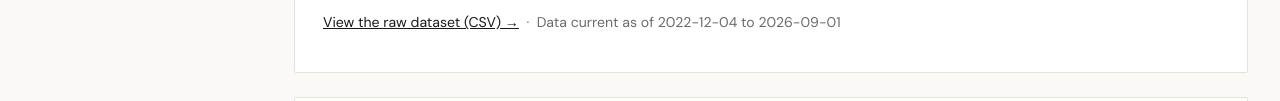
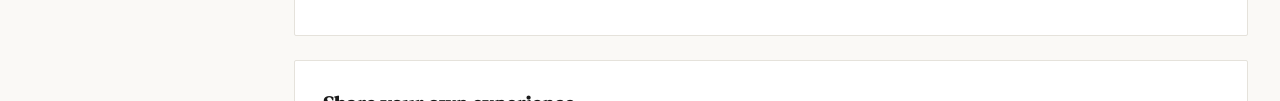
Before and after one commit to sunehera/Cannabis-Reddit-Insights-, a plain HTML site: page index.html in a window 1280 px wide. Shown: the part 9948-10049 px from the top of the page. Drawn offline with nearby package versions, Linux system fonts and the light colour scheme.

Commit message:
Update index.html

```diff
--- a/index.html
+++ b/index.html
@@ -3754,7 +3754,7 @@
       <p>Posts were collected from public subreddits using the Arctic Shift archive API, then scanned with keyword matching to detect mentions of cannabinoids, terpenes, symptoms, consumption methods, and outcome language (e.g. "helped", "didn't work", "side effects"). This is automated keyword detection, not clinical review — it reflects what people wrote, not verified medical outcomes, and keyword matching can misfire (sarcasm, negation, or context aren't fully understood).</p>
       <p>This dashboard is a summary of public opinion and self-reported experience, not medical advice or a clinical study. Nothing here should be used to make treatment decisions — talk to a doctor about that.</p>
       <p>CHS (Cannabinoid Hyperemesis Syndrome) is handled differently from every other symptom above: since CHS is caused by cannabis use rather than treated with it, it's excluded from the generic "most mentioned / most reported as helpful" cards and patient-voice quotes, and instead gets its own relationship/direction table (trigger, worsening, explicitly-not-a-trigger, substitution, etc.), extracted per cannabinoid from the text immediately around each mention.</p>
-      <p><a href="cannabis_reddit_data_20260901.csv">View the raw dataset (CSV) →</a> &nbsp;·&nbsp; Data current as of 2022-12-04 to 2026-09-01</p>
+
     </div>
 
     <div class="contribute">
```
